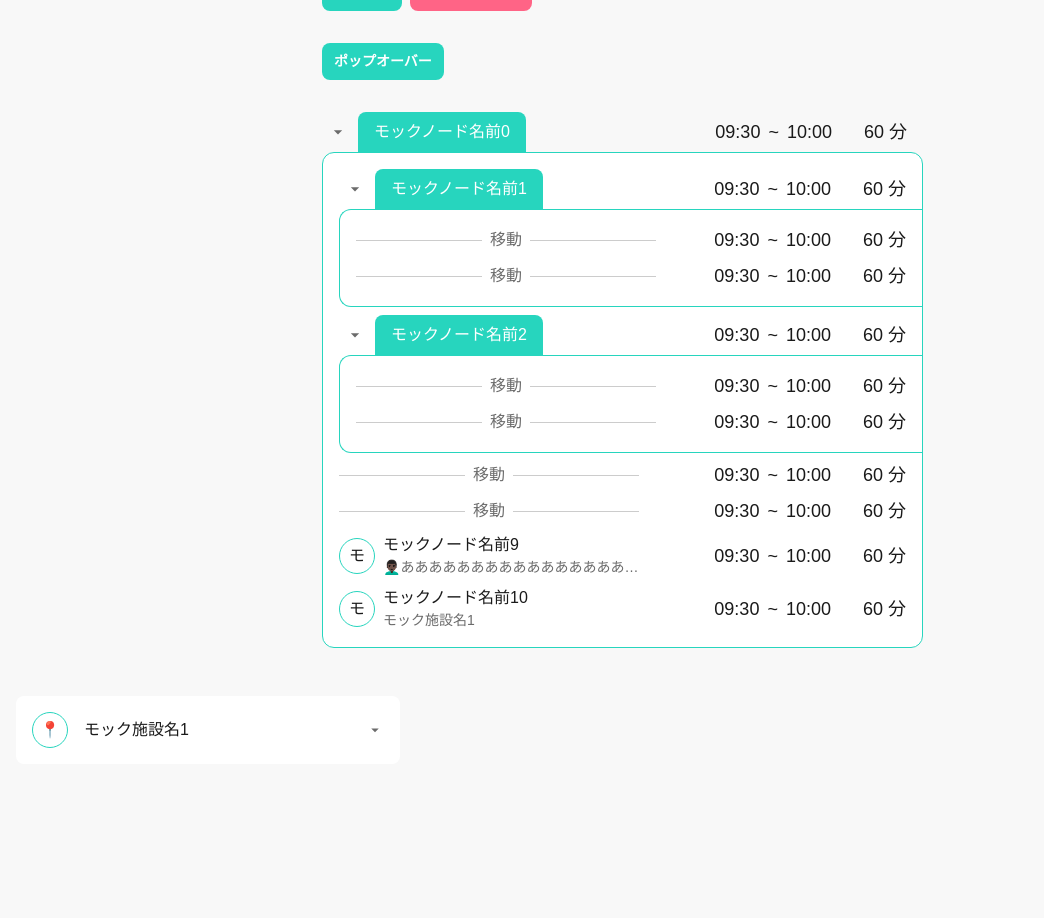
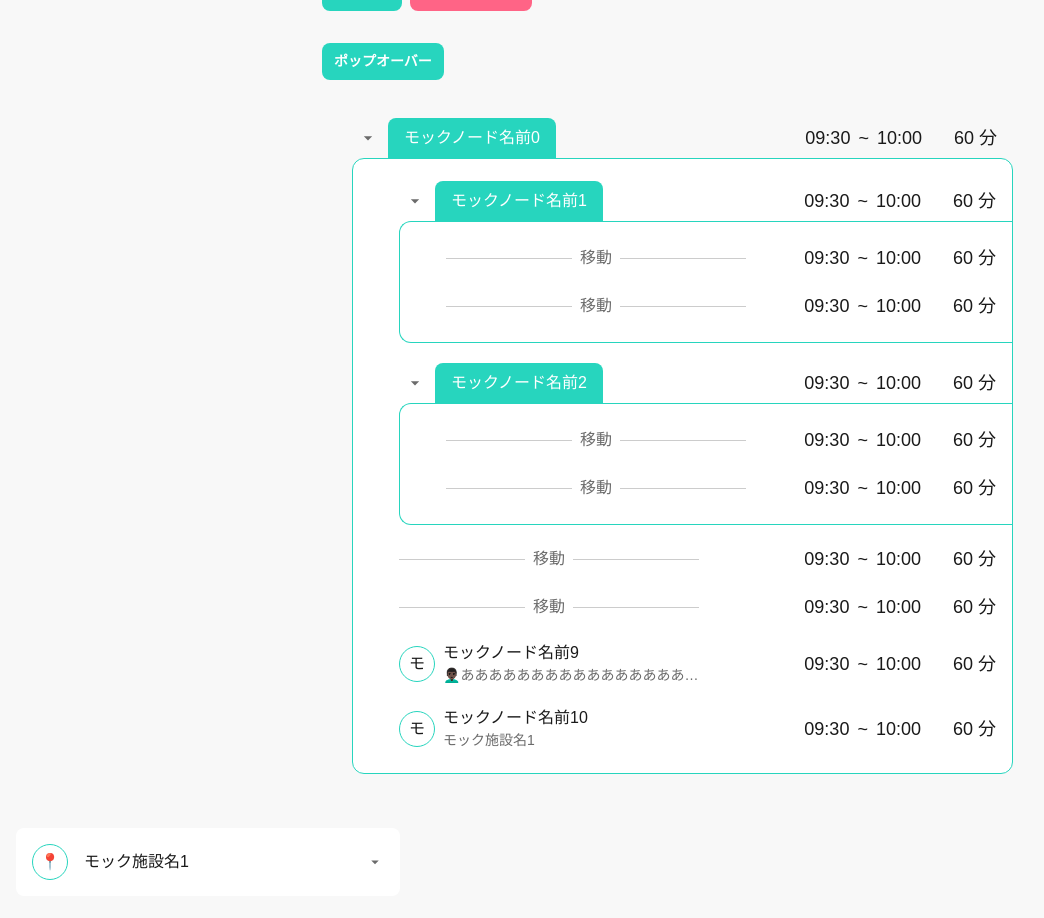
Before and after one commit to SOTA-swp/frontend, a Next.js app: page /dev in a window 1280 px wide. Shown: the part 977-1895 px from the top of the page, without its empty margins (0-1044 px from the left). Before the commit the page ends 1857 px from the top, so only its background shows below. Built offline with nearby package versions, Linux system fonts and the light colour scheme.

Commit message:
✨ ホバー時にドラッグハンドルを追加

```diff
--- a/app/plans/_components/ProcessNode/Node.tsx
+++ b/app/plans/_components/ProcessNode/Node.tsx
@@ -1,8 +1,10 @@
 "use client";
+import { MdDragIndicator } from "react-icons/md";
 import { useNodeStore } from "../../_store/nodeStore";
 import LocationNode from "./LocationNode";
 import MoveNode from "./MoveNode";
 import ProcessNode from "./ProcessNode";
+import clsx from "clsx";
 
 export interface NodeProps {
   id: string;
@@ -12,24 +14,55 @@ export interface NodeProps {
 
 function Node({ id, depth = 0 }: NodeProps) {
   const node = useNodeStore((state) => state.nodes[id]);
+  const { hoveredNodeId, setHoveredNodeId } = useNodeStore();
+
+  const isHovered = hoveredNodeId === id;
+
+  const handleMouseEnter = () => {
+    setHoveredNodeId(id);
+  };
+
+  const handleMouseLeave = () => {
+    setHoveredNodeId(null);
+  };
 
   if (!node) {
     return null;
   }
 
+  const { nodeType } = node;
+
   const content = (() => {
-    if (node.nodeType === "process") {
+    if (nodeType === "process") {
       return <ProcessNode {...node} depth={depth} />;
-    } else if (node.nodeType === "move") {
+    } else if (nodeType === "move") {
       return <MoveNode {...node} />;
-    } else if (node.nodeType === "location") {
+    } else if (nodeType === "location") {
       return <LocationNode {...node} />;
     } else {
       return null;
     }
   })();
 
-  return <div>{content}</div>;
+  return (
+    <div
+      className={clsx(
+        "flex items-center gap-2",
+        nodeType === "process" && "items-start"
+      )}
+      onMouseEnter={handleMouseEnter}
+      onMouseLeave={handleMouseLeave}>
+      <span
+        className={clsx(
+          "text-text-secondary cursor-grab transition-opacity",
+          nodeType === "process" && "mt-4",
+          !isHovered && "opacity-0"
+        )}>
+        <MdDragIndicator />
+      </span>
+      <span className="flex-1 p-1.5 pr-0">{content}</span>
+    </div>
+  );
 }
 
 export default Node;
--- a/app/plans/_store/nodeStore.ts
+++ b/app/plans/_store/nodeStore.ts
@@ -12,6 +12,10 @@ interface NodeStore {
   //  ノードの中の編集中要素を管理するストア
   editFieldId: string | null;
   setEditFieldId: (nodeId: string | null) => void;
+
+  // ホバー中のノードIDを管理するストア
+  hoveredNodeId: string | null;
+  setHoveredNodeId: (nodeId: string | null) => void;
 }
 
 export const useNodeStore = create<NodeStore>((set) => ({
@@ -57,4 +61,7 @@ export const useNodeStore = create<NodeStore>((set) => ({
 
   editFieldId: null,
   setEditFieldId: (nodeId) => set({ editFieldId: nodeId }),
+
+  hoveredNodeId: null,
+  setHoveredNodeId: (nodeId) => set({ hoveredNodeId: nodeId }),
 }));
```
